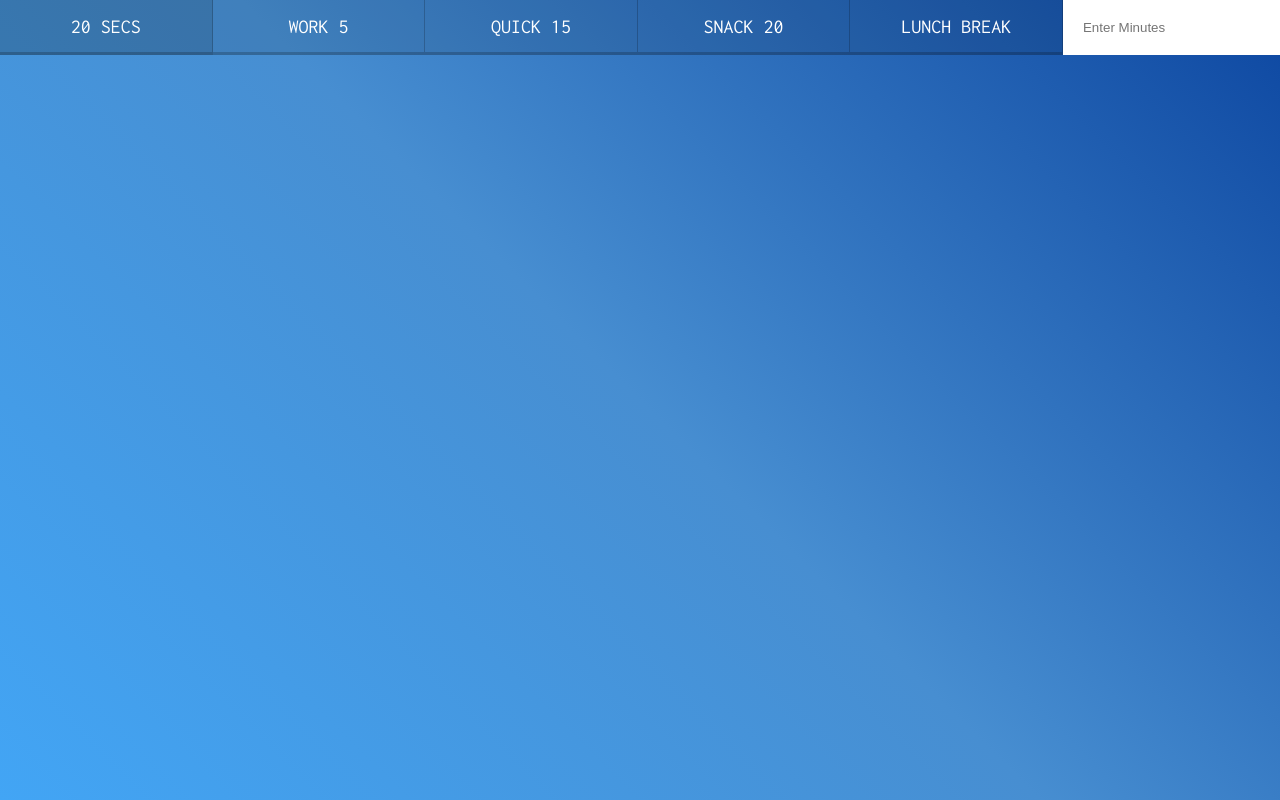
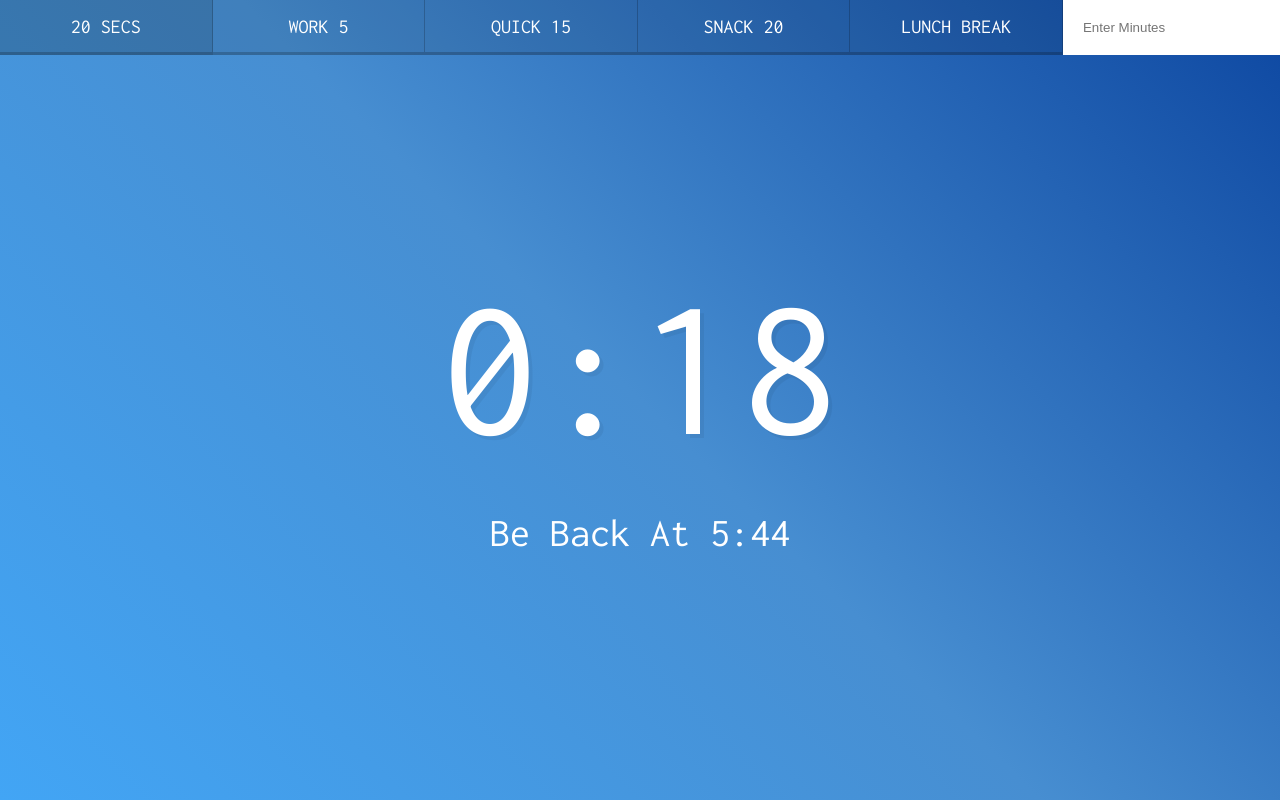
Before and after one commit to rohitkrai03/JavaScript30, a plain HTML site: page 29 - Countdown Timer/index.html in a window 1280 px wide. Both pictures are taken after a click on the button "20 SECS". Drawn offline with Linux system fonts and the light colour scheme.

Commit message:
completed challenge 29

```diff
--- a/29 - Countdown Timer/index.html
+++ b/29 - Countdown Timer/index.html
@@ -24,6 +24,6 @@
     </div>
   </div>
 
-  <script src="scripts-START.js"></script>
+  <script src="scripts.js"></script>
 </body>
 </html>
--- a/29 - Countdown Timer/scripts.js
+++ b/29 - Countdown Timer/scripts.js
@@ -0,0 +1,57 @@
+let countdown;
+
+const timerDisplay = document.querySelector('.display__time-left');
+const endTime = document.querySelector('.display__end-time');
+const buttons = document.querySelectorAll('[data-time]');
+
+
+function timer(seconds) {
+  clearInterval(countdown);
+
+  const now = Date.now();
+  const then = now + seconds * 1000;
+  displayTime(seconds);
+  displayEndTime(then);
+  countdown = setInterval(() => {
+    const secondsLeft = Math.round((then - Date.now()) / 1000);
+
+    if (secondsLeft < 0){
+      clearInterval(countdown);
+      return;
+    }
+
+    displayTime(secondsLeft);
+  }, 1000);
+}
+
+function displayTime(seconds) {
+  const minutes = Math.floor(seconds / 60);
+  const remainingSeconds = seconds % 60;
+  const display = `${minutes}:${remainingSeconds < 10 ? '0' : ''}${remainingSeconds}`;
+  document.title = display;
+  timerDisplay.textContent = display;
+}
+
+
+function displayEndTime(timestamp) {
+  const end = new Date(timestamp);
+  const hours = end.getHours();
+  const minutes = end.getMinutes();
+
+  endTime.textContent = `Be Back At ${hours > 12 ? hours - 12 : hours}:${minutes < 10 ? '0' : ''}${minutes}`;
+}
+
+
+function startTimer() {
+  const seconds = this.dataset.time;
+  timer(seconds);
+}
+buttons.forEach(button => button.addEventListener('click', startTimer));
+
+
+document.customForm.addEventListener('submit', function(e) {
+  e.preventDefault();
+  const mins = this.minutes.value;
+  timer(mins * 60);
+  this.reset();
+});
```
